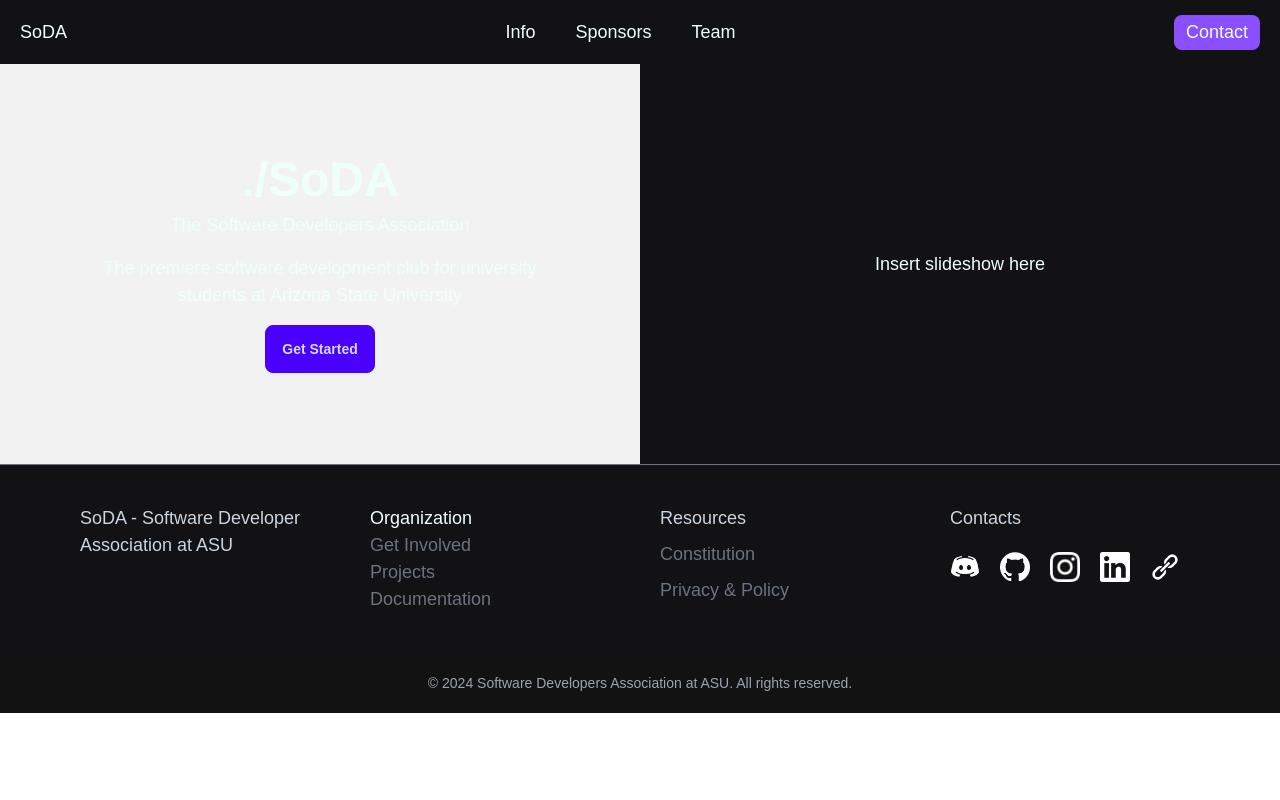
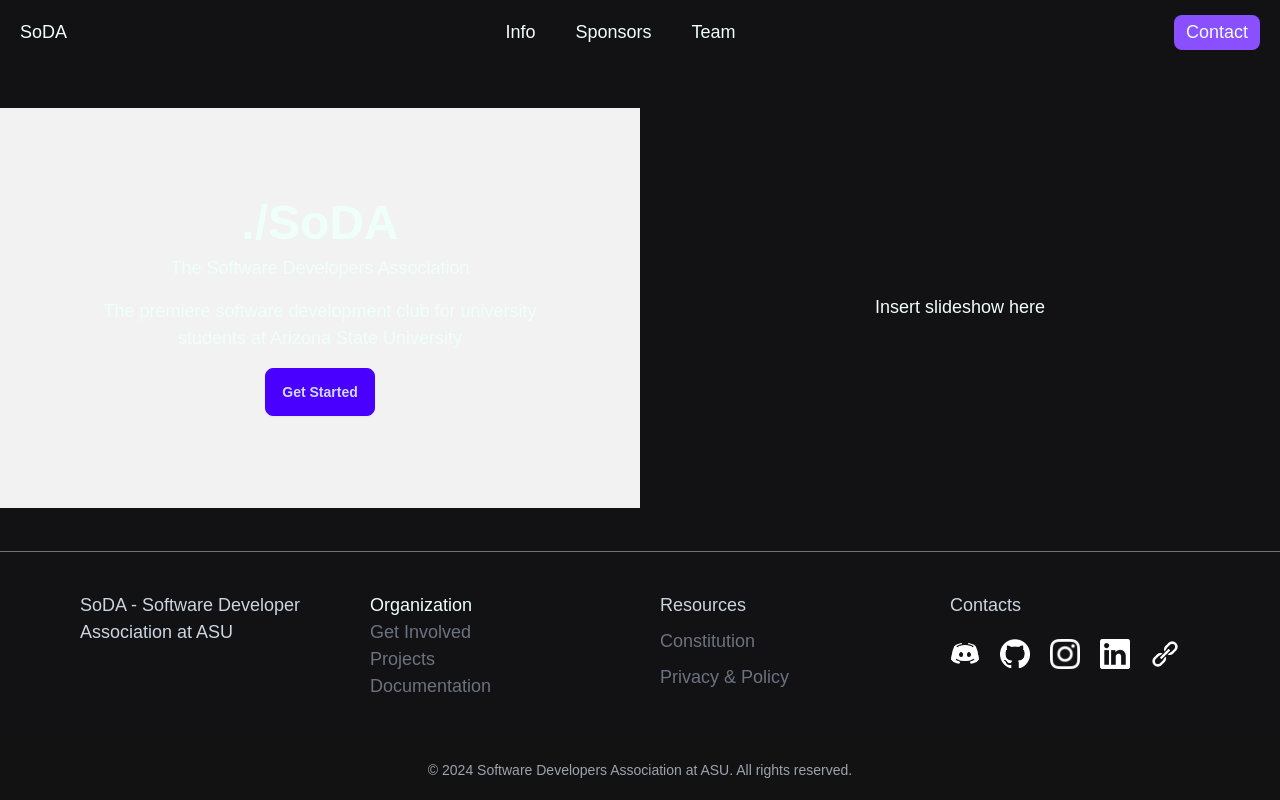
Before and after one commit to asusoda/asu-soda-newsite, a React (Vite) app: page / in a window 1280 px wide. Built offline with nearby package versions, Linux system fonts and the light colour scheme.

Commit message:
position navbar and footer at extremities

```diff
--- a/src/App.jsx
+++ b/src/App.jsx
@@ -4,11 +4,11 @@
 
 function App() {
   return (
-    <>
+    <div className="min-h-screen flex flex-col justify-between">
       <NavigationBar />
       <Home />
       <Footer />
-    </>
+    </div>
   );
 }
 
```
